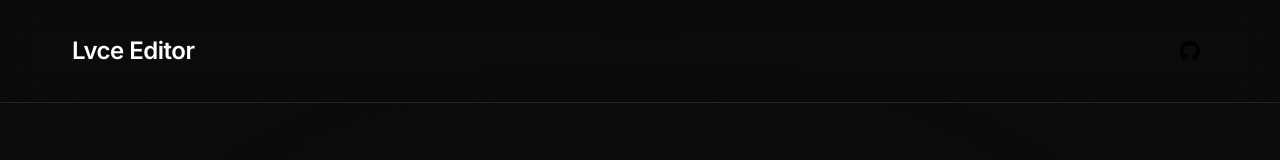
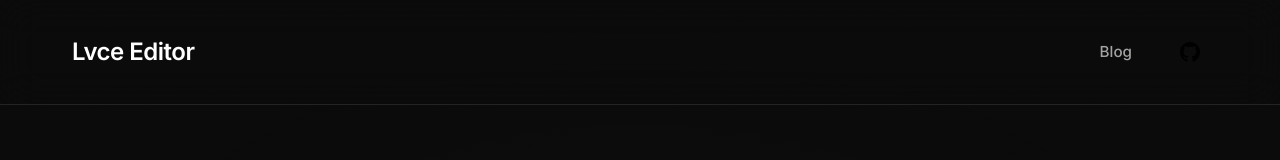
Before and after one commit to lvce-editor/lvce-editor.github.io, a Nuxt app in the folder packages/website/: page / in a window 1280 px wide. Shown: the top 160 px of the page. Built offline with nearby package versions, Linux system fonts and the light colour scheme.

Commit message:
feature: add blog link (#22)

```diff
--- a/packages/website/pages/index.vue
+++ b/packages/website/pages/index.vue
@@ -6,6 +6,14 @@
           <div class="logo">
             <h1>Lvce Editor</h1>
           </div>
+          <nav class="header-nav">
+            <a
+              href="https://lvce-editor.github.io/blog/"
+              class="blog-link"
+              aria-label="Blog"
+            >
+              Blog
+            </a>
             <a
               href="https://github.com/lvce-editor/lvce-editor/"
               target="_blank"
@@ -15,6 +23,7 @@
             >
               <img src="/github-icon.svg" alt="GitHub" class="github-icon" />
             </a>
+          </nav>
         </div>
       </div>
     </header>
@@ -176,6 +185,12 @@ const downloadUrls = computed(() =>
   align-items: center;
 }
 
+.header-nav {
+  display: flex;
+  align-items: center;
+  gap: 1.5rem;
+}
+
 .logo h1 {
   font-size: 1.5rem;
   font-weight: 600;
@@ -195,6 +210,22 @@ const downloadUrls = computed(() =>
 }
 
 .github-link:hover {
+  color: #ffffff;
+  background: rgba(255, 255, 255, 0.05);
+}
+
+.blog-link {
+  color: #a0a0a0;
+  text-decoration: none;
+  font-size: 0.95rem;
+  font-weight: 500;
+  transition: all 0.2s ease;
+  padding: 0.5rem 1rem;
+  border-radius: 6px;
+  font-family: "Inter", sans-serif;
+}
+
+.blog-link:hover {
   color: #ffffff;
   background: rgba(255, 255, 255, 0.05);
 }
```
Lines whose indentation alone changed are shown as unchanged.
